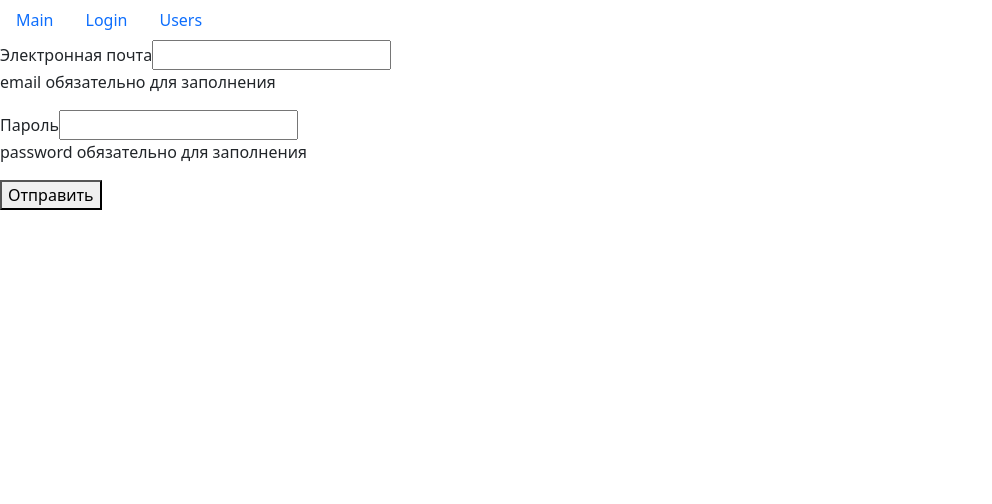
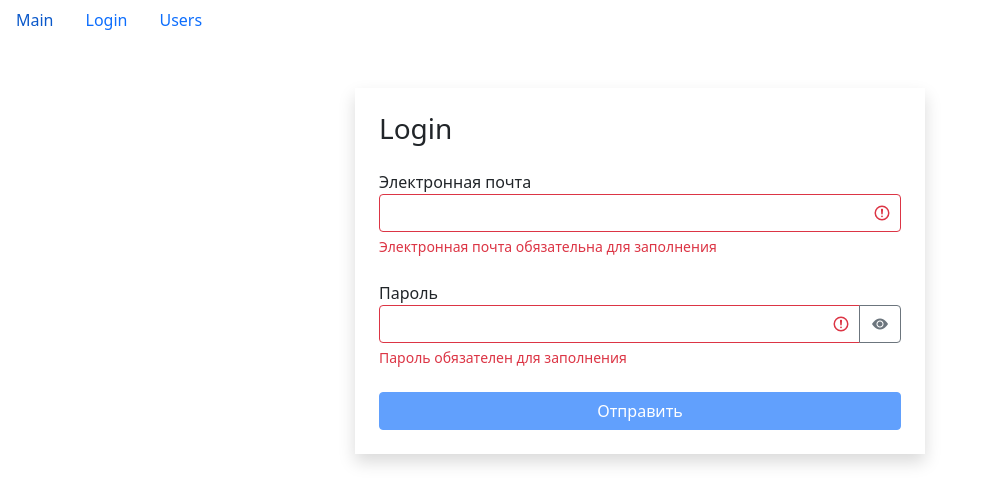
Before and after one commit to E1ectRoman/kursovaya, a React (Create React App) app: page /login in a window 1280 px wide. Shown: the top 504 px of the page, without its empty margins (0-992 px from the left). Built offline with nearby package versions, Linux system fonts and the light colour scheme.

Commit message:
сделал 10й урок

```diff
--- a/src/app/components/textField.jsx
+++ b/src/app/components/textField.jsx
@@ -1,17 +1,37 @@
-import React from 'react';
+import React, {useState} from 'react';
 import PropTypes from "prop-types";
 
 const TextField = ({label, type, name, value, onChange, error}) => {
+  const [showPassword, setShowPassword] = useState(false);
+
+  const getInputClasses = () => {
+    return 'form-control' + (error ? ' is-invalid' : '')
+  }
+  const toggleShowPassword = () => {
+    setShowPassword((prevState) => !prevState)
+  }
+
   return (
-    <div>
+    <div className='mb-4'>
       <label htmlFor={name}>{label}</label>
-      <input type={type}
-             id={name}
-             name={name}
-             value={value}
-             onChange={onChange}
-      />
-      {error && <p>{error}</p>}
+      <div className="input-group has-validation">
+        <input type={showPassword ? 'text' : type}
+               id={name}
+               name={name}
+               value={value}
+               onChange={onChange}
+               className={getInputClasses()}
+        />
+        {type === 'password' && (
+          <button className="btn btn-outline-secondary"
+                  type="button"
+                  onClick={toggleShowPassword}
+          >
+            <i className={"bi bi-eye-fill" + (showPassword ? 'bi bi-eye-slash-fill' : '')}></i>
+          </button>
+        )}
+        {error && <div className='invalid-feedback'>{error}</div>}
+      </div>
     </div>
   );
 };
--- a/src/app/components/usersList.jsx
+++ b/src/app/components/usersList.jsx
@@ -11,6 +11,7 @@
 const UsersList = () => {
   const [currentPage, setCurrentPage] = useState(1);
   const [professions, setProfession] = useState();
+  const [searchQuery, setSearchQuery] = useState('');
   const [selectedProf, setSelectedProf] = useState();
   const [sortBy, setSortBy] = useState({iter: 'name', order: 'asc'});
   const pageSize = 8;
@@ -38,11 +39,17 @@
   }, []);
   useEffect(() => {
     setCurrentPage(1);
-  }, [selectedProf]);
+  }, [selectedProf, searchQuery]);
 
   const handleProfessionSelect = (item) => {
+    if (searchQuery !== '') setSearchQuery('')
+
     setSelectedProf(item);
   };
+  const handleSearchQuery = ({target}) => {
+    setSelectedProf(undefined)
+    setSearchQuery(target.value)
+  }
   const handleSort = (item) => {
     setSortBy(item)
   }
@@ -53,13 +60,21 @@
   if (users) {
 
 
-    const filteredUsers = selectedProf
+    const filteredUsers = searchQuery
       ? users.filter(
         (user) =>
-          JSON.stringify(user.profession) ===
-          JSON.stringify(selectedProf)
+          user.name
+            .toLowerCase()
+            .indexOf(searchQuery.toLowerCase()) !== -1
       )
-      : users;
+
+      : selectedProf
+        ? users.filter(
+          (user) =>
+            JSON.stringify(user.profession) ===
+            JSON.stringify(selectedProf)
+        )
+        : users;
 
     const count = filteredUsers.length;
     const sortedUsers = _.orderBy(filteredUsers, [sortBy.path], [sortBy.order])
@@ -88,6 +103,11 @@
         )}
         <div className="d-flex flex-column">
           <SearchStatus length={count}/>
+          <input type='text' name='searchQuery'
+                 placeholder='Поиск...'
+                 onChange={handleSearchQuery}
+                 value={searchQuery}
+          />
           {count > 0 && (
             <UserTable users={usersCrop}
                        selectedSort={sortBy}
--- a/src/app/layouts/login.jsx
+++ b/src/app/layouts/login.jsx
@@ -1,7 +1,8 @@
 import React, {useEffect, useState} from 'react';
 import TextField from "../components/textField";
+import {validator} from "../utils/validator";
 
-const MyComponent = () => {
+const Login = () => {
   const [data, setData] = useState({email: '', password: ''});
   const [errors, setErrors] = useState({});
 
@@ -15,16 +16,32 @@
     validate()
   }, [data])
 
+
+  const validatorConfig = {
+    email: {
+      isRequired:
+        {message: 'Электронная почта обязательна для заполнения'},
+      isEmail:
+        {message: 'email введен некорректно'},
+    },
+    password: {
+      isRequired:
+        {message: 'Пароль обязателен для заполнения'},
+      isCapitalSymbol:
+        {message: 'Пароль должен содержать как минимум одну заглавную букву'},
+      isContainDigit:
+        {message: 'Пароль должен содержать как минимум одну цифру'},
+      min:
+        {message: 'Пароль должен состоять минимум из 8 символов', value: 8},
+
+    },
+  }
   const validate = () => {
-    const errors = {}
-    for (const fieldName in data) {
-      if (data[fieldName].trim() === '') {
-        errors[fieldName] = `${fieldName} обязательно для заполнения `
-      }
-    }
+    const errors = validator(data, validatorConfig)
     setErrors(errors)
     return Object.keys(errors).length === 0
   }
+  const isValid = Object.keys(errors).length === 0
 
   const handleSubmit = (e) => {
     e.preventDefault()
@@ -34,6 +51,10 @@
   }
 
   return (
+    <div className="container mt-5">
+      <div className="row">
+        <div className="col-md-6 offset-md-3 shadow p-4">
+          <h3 className='mb-4'>Login</h3>
           <form onSubmit={handleSubmit}>
             <TextField label='Электронная почта'
                        name='email'
@@ -48,9 +69,12 @@
                        onChange={handleChange}
                        error={errors.password}
             />
-      <button>Отправить</button>
+            <button className='btn btn-primary w-100 mx-auto' disabled={!isValid}>Отправить</button>
           </form>
+        </div>
+      </div>
+    </div>
   );
 };
 
-export default MyComponent;
+export default Login;
--- /dev/null
+++ b/src/app/utils/validator.js
@@ -0,0 +1,49 @@
+export function validator(data, config) {
+  const errors = {}
+
+  function validate(validateMethod, data, config) {
+    let statusValidate
+    switch (validateMethod) {
+      case  "isRequired":
+        statusValidate = data.trim() === ""
+        break
+      case'isEmail': {
+        const emailRegExp = /^[a-zA-Z0-9.!#$%&’*+/=?^_`{|}~-]+@[a-zA-Z0-9-]+(?:\.[a-zA-Z0-9-]+)*$/
+        statusValidate = !emailRegExp.test(data)
+        break
+      }
+      case 'isCapitalSymbol': {
+        const capitalRegExp = /[A-Z]+/g
+        statusValidate = !capitalRegExp.test(data)
+        break
+      }
+      case 'isContainDigit': {
+        const digitRegExp = /\d+/g
+        statusValidate = !digitRegExp.test(data)
+        break
+      }
+      case 'min': {
+        statusValidate = data.length < config.value
+        break
+      }
+      default:
+        break
+    }
+    if (statusValidate) return config.message
+  }
+
+  for (const fieldName in data) {
+    for (const validateMethod in config[fieldName]) {
+      const error = validate(
+        validateMethod,
+        data[fieldName],
+        config[fieldName] [validateMethod],
+      )
+      if (error && !errors[fieldName]) {
+        errors[fieldName] = error
+      }
+    }
+
+  }
+  return errors
+}
```
Lines whose indentation alone changed are shown as unchanged.
